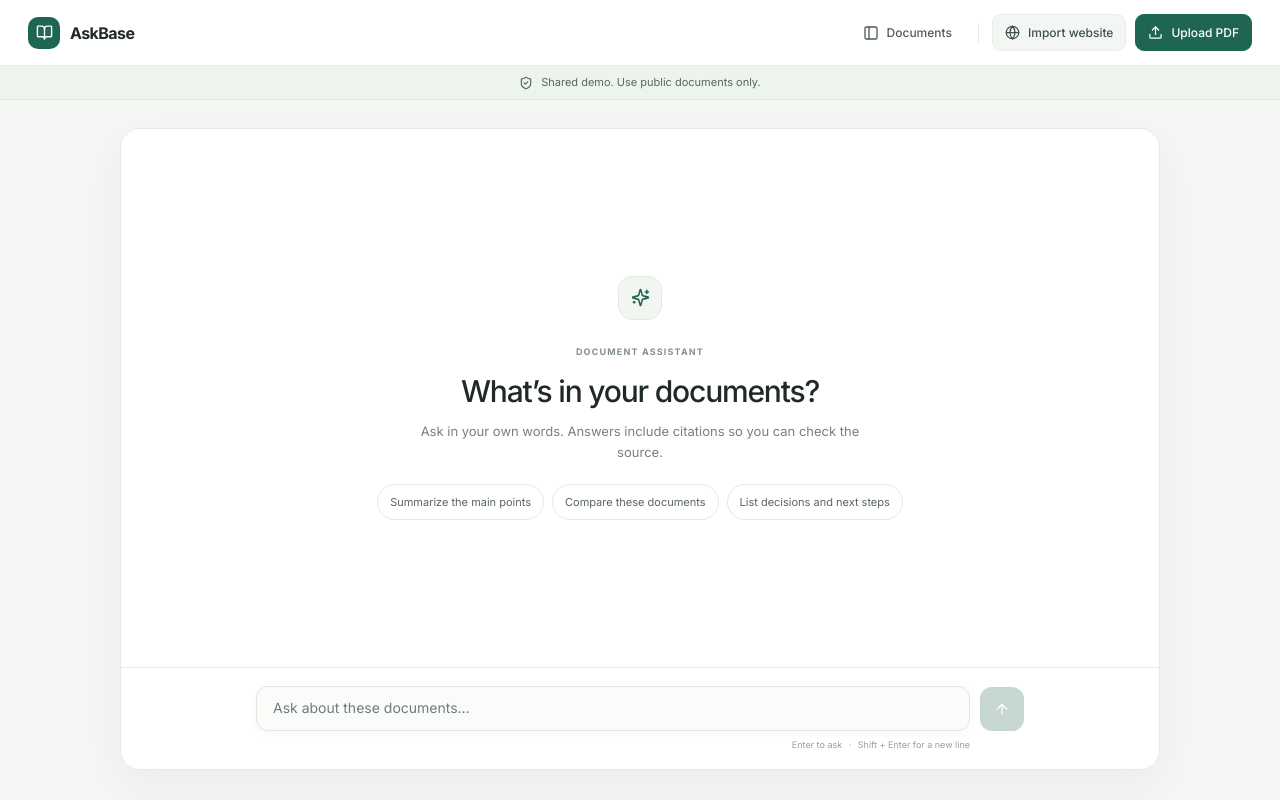
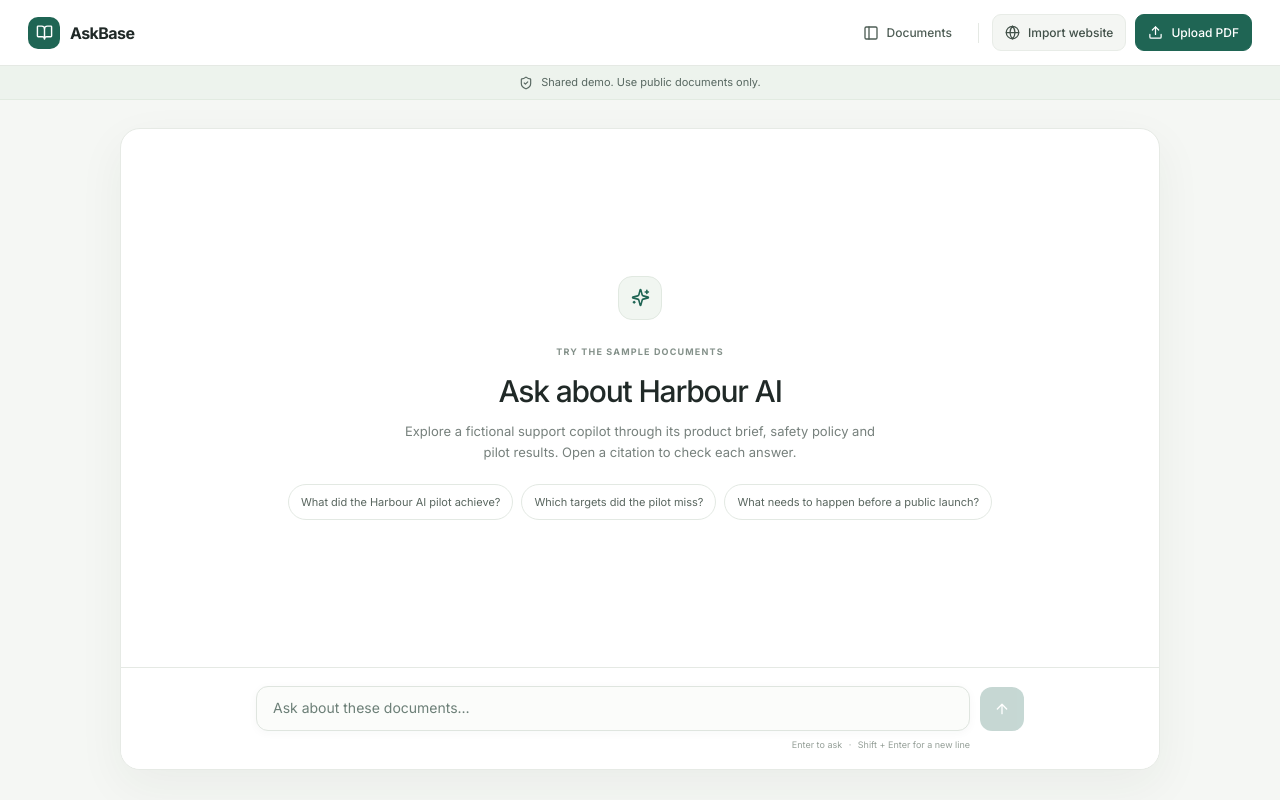
Before and after one commit to Saumya29/askbase, a Next.js app: page /app in a window 1280 px wide. Built offline with nearby package versions, Linux system fonts and the light colour scheme.

Commit message:
Make AskBase sample demo easier to start

```diff
--- a/components/Chat.tsx
+++ b/components/Chat.tsx
@@ -86,9 +86,9 @@
 }
 
 const SUGGESTED_PROMPTS = [
-  "Summarize the main points",
-  "Compare these documents",
-  "List decisions and next steps",
+  "What did the Harbour AI pilot achieve?",
+  "Which targets did the pilot miss?",
+  "What needs to happen before a public launch?",
 ];
 
 function getMessageText(message: ChatMessage) {
@@ -209,9 +209,9 @@
           <div className="askbase-empty-state">
             <div className="askbase-empty-icon"><Sparkles size={19} /></div>
             <div className="askbase-empty-copy">
-              <span>DOCUMENT ASSISTANT</span>
-              <h1>What’s in your documents?</h1>
-              <p>Ask in your own words. Answers include citations so you can check the source.</p>
+              <span>TRY THE SAMPLE DOCUMENTS</span>
+              <h1>Ask about Harbour AI</h1>
+              <p>Explore a fictional support copilot through its product brief, safety policy and pilot results. Open a citation to check each answer.</p>
             </div>
             <div className="askbase-prompt-list">
               {SUGGESTED_PROMPTS.map((prompt) => (
```
